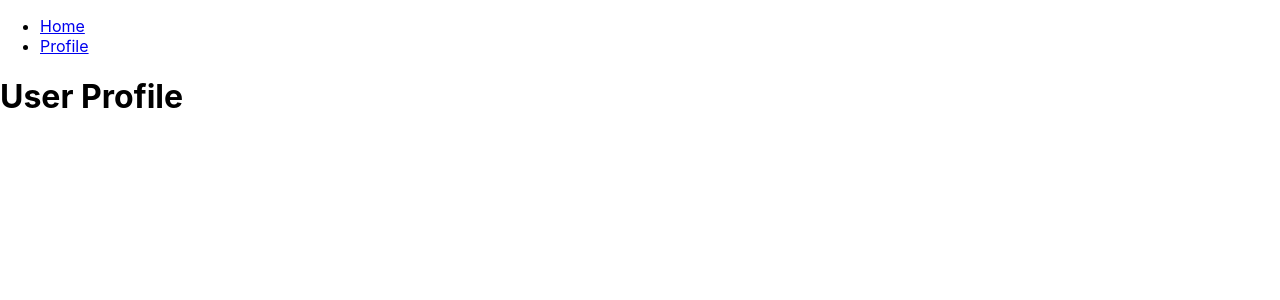
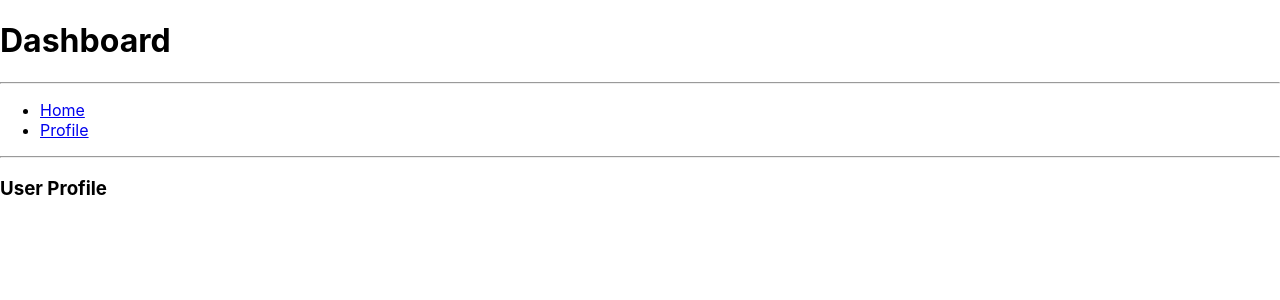
Before and after one commit to IchiiDev/survivor, a React (Create React App) app in the folder frontend/: page /profile in a window 1280 px wide. Shown: the top 300 px of the page. Built offline with nearby package versions, Linux system fonts and the light colour scheme.

Commit message:
feature : Dashboard title and line to separate different parts, changing writing size

```diff
--- a/frontend/src/App.css
+++ b/frontend/src/App.css
@@ -1,16 +1,5 @@
 .App {
   text-align: center;
-}
-
-.App-logo {
-  height: 40vmin;
-  pointer-events: none;
-}
-
-@media (prefers-reduced-motion: no-preference) {
-  .App-logo {
-    animation: App-logo-spin infinite 20s linear;
-  }
 }
 
 .App-header {
@@ -23,16 +12,3 @@
   font-size: calc(10px + 2vmin);
   color: white;
 }
-
-.App-link {
-  color: #61dafb;
-}
-
-@keyframes App-logo-spin {
-  from {
-    transform: rotate(0deg);
-  }
-  to {
-    transform: rotate(360deg);
-  }
-}
--- a/frontend/src/App.tsx
+++ b/frontend/src/App.tsx
@@ -1,5 +1,4 @@
 import React from 'react';
-import logo from './logo.svg';
 import './App.css';
 import { BrowserRouter, Routes, Route } from "react-router-dom";
 import Layout from "./pages/Layout"
@@ -9,6 +8,10 @@ import NoPage from "./pages/NoPage";
 
 function App() {
   return (
+    <div>
+      <h1> Dashboard </h1>
+      <hr />
+
       <BrowserRouter>
       <Routes>
         <Route path="/" element={<Layout />}>
@@ -18,6 +21,7 @@ function App() {
         </Route>
       </Routes>
       </BrowserRouter>
+    </div>
   );
 }
 
--- a/frontend/src/pages/Home.tsx
+++ b/frontend/src/pages/Home.tsx
@@ -1,5 +1,5 @@
 const Home = () => {
-    return <h1>Home</h1>;
+    return <h3>Home</h3>;
   };
 
 export default Home;
--- a/frontend/src/pages/Layout.tsx
+++ b/frontend/src/pages/Layout.tsx
@@ -14,6 +14,7 @@ const Layout = () => {
         </ul>
       </nav>
 
+      <hr />
       <Outlet />
     </>
   )
--- a/frontend/src/pages/NoPage.tsx
+++ b/frontend/src/pages/NoPage.tsx
@@ -1,5 +1,5 @@
 const NoPage = () => {
-    return <h1>404</h1>;
+    return <h3>404</h3>;
   };
 
 export default NoPage;
--- a/frontend/src/pages/Profile.tsx
+++ b/frontend/src/pages/Profile.tsx
@@ -1,5 +1,5 @@
 const Profile = () => {
-    return <h1>User Profile</h1>;
+    return <h3>User Profile</h3>;
   };
 
 export default Profile;
```
Also changed, not shown: frontend/src/logo.svg (deleted). Lines whose indentation alone changed are shown as unchanged.
